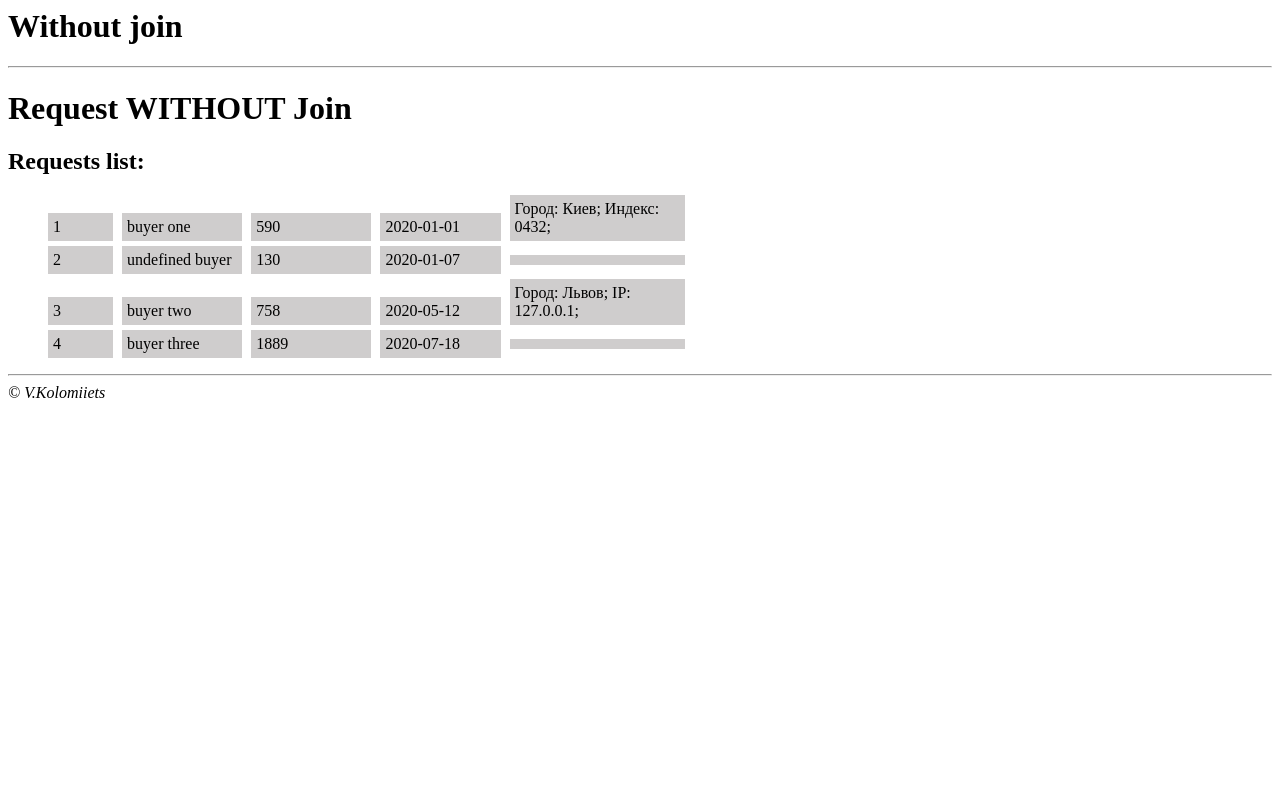
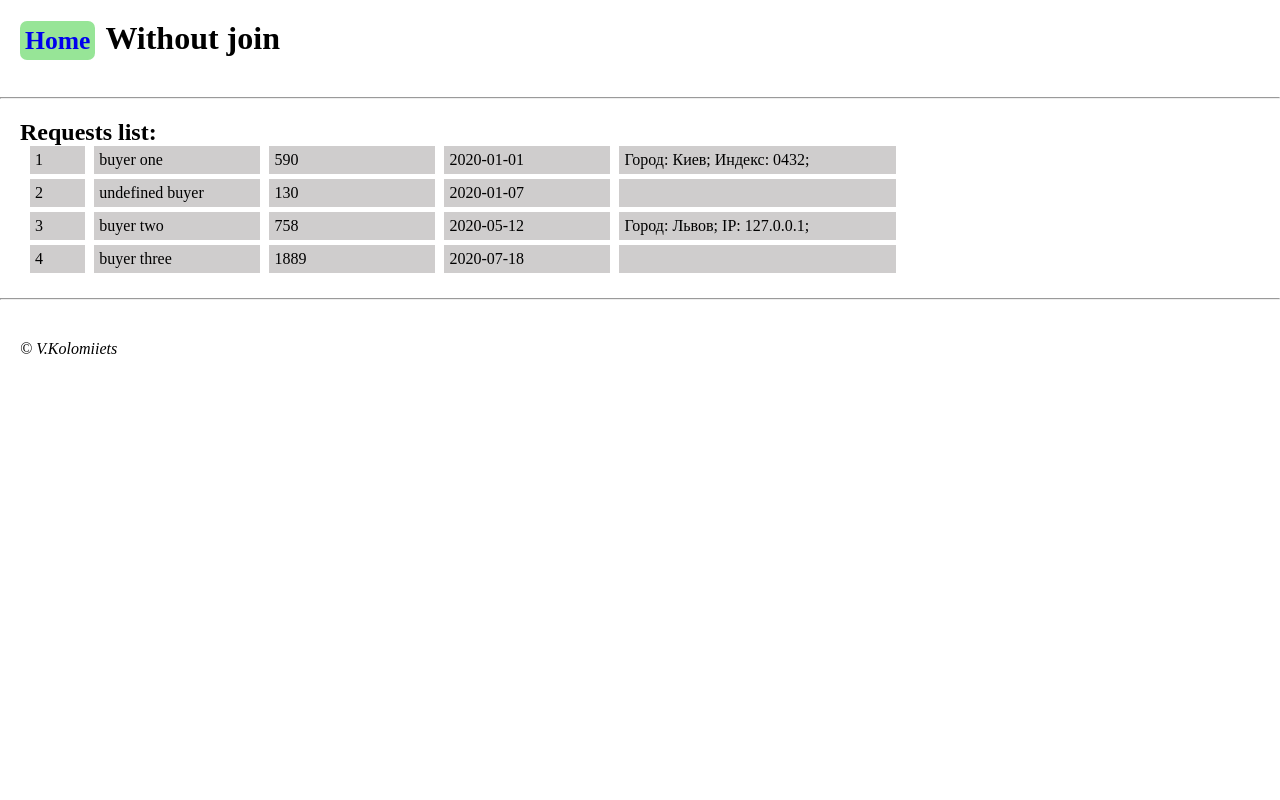
Before and after one commit to vitaljantestjob/GT1, a CodeIgniter app: page /database/getDataWithoutJoin in a window 1280 px wide. Run offline with CodeIgniter, Linux system fonts and the light colour scheme; data comes from the database, SQL or seed files in the repository.

Commit message:
complete

```diff
--- a/application/config/config.php
+++ b/application/config/config.php
@@ -23,7 +23,7 @@ defined('BASEPATH') OR exit('No direct script access allowed');
 | a PHP script and you can easily do that on your own.
 |
 */
-$config['base_url'] = $_SERVER['HTTP_HOST'].'/';
+$config['base_url'] = $_SERVER['HTTP_HOST'].'';
 
 /*
 |--------------------------------------------------------------------------
@@ -35,7 +35,7 @@ $config['base_url'] = $_SERVER['HTTP_HOST'].'/';
 | variable so that it is blank.
 |
 */
-$config['index_page'] = '/';
+$config['index_page'] = '';
 
 /*
 |--------------------------------------------------------------------------
--- a/application/controllers/Join.php
+++ b/application/controllers/Join.php
@@ -8,7 +8,12 @@
         show_404();
     }
 
+    $this->load->model('join_model');
+    $select = $this->join_model->db_get();
+
     $data['title'] = "Uses join";
+    $data['table'] = $select;
+    $data['home'] = '+';
 
     $this->load->view('templates/header', $data);
     $this->load->view('pages/'.$page, $data);
--- a/application/controllers/WithoutJoin.php
+++ b/application/controllers/WithoutJoin.php
@@ -1,9 +1,5 @@
 <?php
 	class WithoutJoin extends CI_Controller {
-
-  function req_info_parse($val) {
-    return json_decode($val);
-  }
 
 	public function view($page = 'without_join')
 	{
@@ -13,7 +9,6 @@
     }
 
     $this->load->model('Withoutjoin_model');
-    $this->load->helper('html');
 
     $buyers = $this->Withoutjoin_model->db_get('buyers');
     $requests = $this->Withoutjoin_model->db_get('requests');
@@ -36,12 +31,12 @@
           break;
         }
       }
-      $res[] = ['request_id' => $item->request_id, 'sum' => $item->sum, 'date' => $item->date, 'buyer_name' => $buyer_name, 'request_info' => $this->req_info_parse($request_info)];
+      $res[] = ['request_id' => $item->request_id, 'sum' => $item->sum, 'date' => $item->date, 'buyer_name' => $buyer_name, 'request_info' => json_decode($request_info)];
     }
 
     $data['table'] = $res;
     $data['title'] = "Without join";
-    // $data['style'] = link_tag('css/styles.css');
+    $data['home'] = '+';
 
     $this->load->view('templates/header', $data);
     $this->load->view('pages/'.$page, $data);
--- a/application/css/styles.css
+++ b/application/css/styles.css
@@ -1,25 +1,61 @@
-li {
+* {
+  margin: 0;
+  padding: 0;
+  -webkit-box-sizing: border-box;
+          box-sizing: border-box;
+}
+
+main, header, footer {
+  padding: 20px;
+}
+
+.home {
+  padding: 5px;
+  margin-right: 10px;
+  background-color: #97e597;
+  font-size: 0.8em;
+  cursor: pointer;
+  border-radius: 7px;
+}
+
+a {
+  text-decoration: none;
+}
+
+header {
+  margin-bottom: 20px;
+}
+
+footer {
+  margin-top: 20px;
+}
+
+ul {
+  margin-left: 10px;
+}
+
+ul li {
   width: 90%;
   list-style-type: none;
   margin-bottom: 5px;
 }
 
-li span {
+ul li span {
   background-color: #cfcdcd;
   display: inline-block;
   padding: 5px;
   margin-right: 5px;
 }
 
-li .width0 {
+ul li .width0 {
   width: 5%;
 }
 
-li .width1 {
-  width: 10%;
+ul li .width1 {
+  width: 15%;
 }
 
-li .width2 {
-  width: 15%;
+ul li .width2 {
+  width: 25%;
 }
 /*# sourceMappingURL=styles.css.map */
--- a/application/css/styles.scss
+++ b/application/css/styles.scss
@@ -1,3 +1,30 @@
+* {
+  margin: 0;
+  padding: 0;
+  box-sizing: border-box;
+}
+main, header, footer {
+  padding: 20px;
+}
+.home {
+  padding: 5px;
+  margin-right: 10px;
+  background-color: rgb(151, 229, 151);
+  font-size: 0.8em;
+  cursor: pointer;
+  border-radius: 7px;
+}
+a {
+  text-decoration: none;
+}
+header {
+  margin-bottom: 20px;
+}
+footer {
+  margin-top: 20px;
+}
+ul {
+  margin-left: 10px;
   li {
     width: 90%;
     list-style-type: none;
@@ -12,9 +39,10 @@ li {
       width: 5%;
     }
     .width1 {
-    width: 10%;
+      width: 15%;
     }
     .width2 {
-    width: 15%;
+      width: 25%;
     }
   }
+}
--- a/application/views/pages/without_join.php
+++ b/application/views/pages/without_join.php
@@ -1,4 +1,3 @@
-<h1>Request WITHOUT Join</h1>
 <h2>Requests list:</h2>
 <ul>
   <?
@@ -24,7 +23,7 @@
             {$row['date']}
           </span>
           <span class='width2'>
-            {$info}
+            {$info}&nbsp;
           </span>
         </li>
         ";
--- a/application/views/templates/footer.php
+++ b/application/views/templates/footer.php
@@ -1,5 +1,6 @@
+    </main>
+    <hr>
     <footer>
-      <hr>
       <em>&copy; V.Kolomiiets</em>
     </footer>
 	</body>
--- a/application/views/templates/header.php
+++ b/application/views/templates/header.php
@@ -1,10 +1,16 @@
 <html>
 	<head>
 		<title>CodeIgniter test job</title>
-    <link rel="stylesheet" href="/application/css/styles.css">
+    <link rel="stylesheet" href='/application/css/styles.css'>
 	</head>
 	<body>
     <header>
-      <h1><? echo $title ?></h1>
-      <hr>
+      <h1>
+          <?
+          if (isset($home)) echo "<a href='/'><span class='home'>Home</span></a>";
+          echo $title;
+        ?>
+      </h1>
     </header>
+    <hr>
+    <main>
```
Also changed, not shown: application/models/Join_model.php (added, +17 -0 lines), application/models/join.php (deleted, +0 -9 lines), application/views/pages/join.php (+33 -1 lines), 1 other file. Lines whose indentation alone changed are shown as unchanged.
